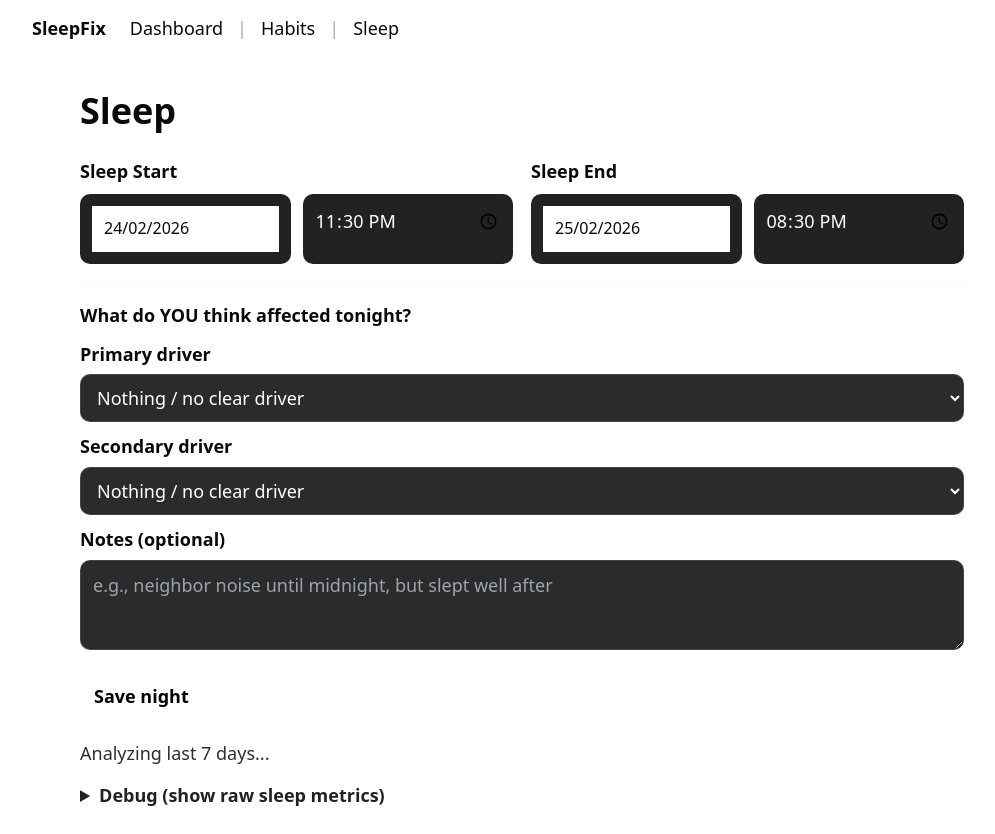
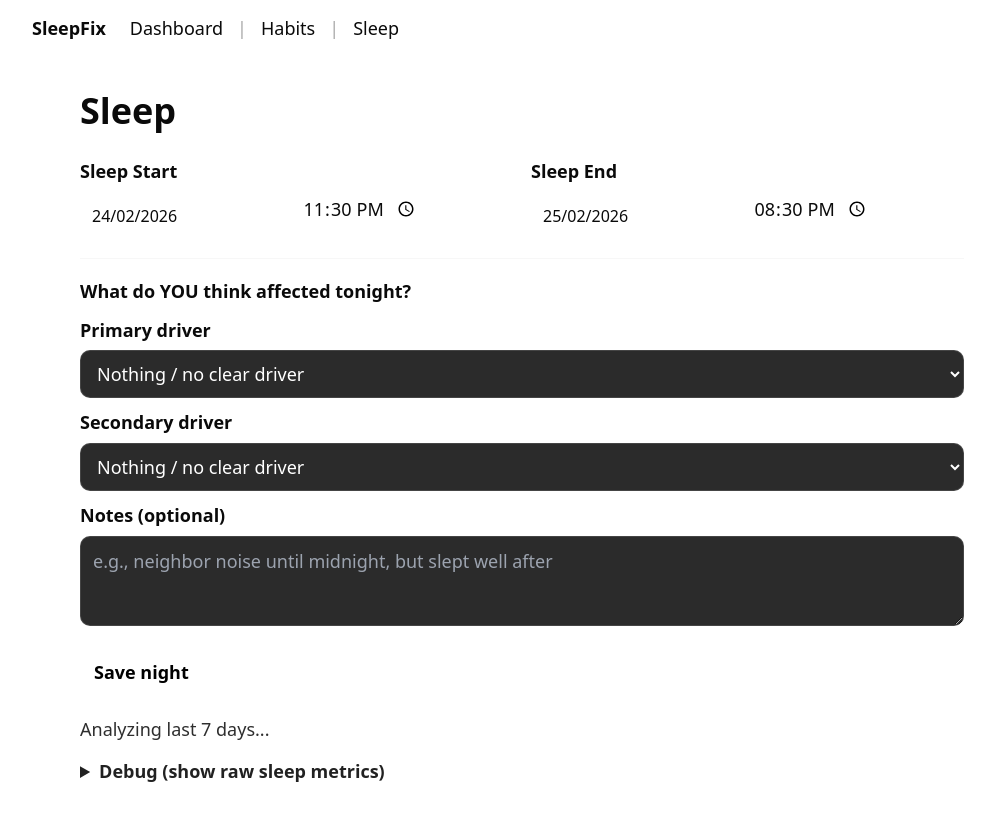
Before and after one commit to jlnalexander5-sudo/sleepfix-app, a Next.js app: page /protected/sleep in a window 1280 px wide. Shown: the whole page, without its empty margins (118-1113 px from the left). After the commit the page ends 810 px from the top, so only its background shows below. Built offline with nearby package versions, Linux system fonts and the light colour scheme; no server answers.

Commit message:
Update page.tsx

```diff
--- a/app/protected/sleep/page.tsx
+++ b/app/protected/sleep/page.tsx
@@ -225,29 +225,17 @@ setRrsmInsight(data?.insights?.[0] ?? null);
           <div style={{ fontWeight: 800, marginBottom: 8 }}>Sleep Start</div>
 
           <div style={{ display: "grid", gridTemplateColumns: "1fr 1fr", gap: 12 }}>
-            <div style={{ background: "#222", borderRadius: 10, padding: 12 }}>
+            <div className="sf-input-box">
               <DatePicker
                 selected={startDateObj}
                 onChange={(d: Date) => setSleepStartDate(toIsoLocalDate(d))}
                 dateFormat="dd/MM/yyyy"
-                className="w-full"
+                className="sf-datetime-input"
               />
             </div>
 
-            <div style={{ background: "#222", borderRadius: 10, padding: 12 }}>
-              <input
-                type="time"
-                value={sleepStartTime}
-                onChange={(e) => setSleepStartTime(e.target.value)}
-                style={{
-                  width: "100%",
-                  background: "transparent",
-                  border: "none",
-                  color: "white",
-                  fontSize: 18,
-                  outline: "none",
-                }}
-              />
+            <div className="sf-input-box">
+              <input type="time" value={sleepStartTime} onChange={(e) => setSleepStartTime(e.target.value)} className="sf-datetime-input" />
             </div>
           </div>
         </div>
@@ -256,29 +244,17 @@ setRrsmInsight(data?.insights?.[0] ?? null);
           <div style={{ fontWeight: 800, marginBottom: 8 }}>Sleep End</div>
 
           <div style={{ display: "grid", gridTemplateColumns: "1fr 1fr", gap: 12 }}>
-            <div style={{ background: "#222", borderRadius: 10, padding: 12 }}>
+            <div className="sf-input-box">
               <DatePicker
                 selected={endDateObj}
                 onChange={(d: Date) => setSleepEndDate(toIsoLocalDate(d))}
                 dateFormat="dd/MM/yyyy"
-                className="w-full"
+                className="sf-datetime-input"
               />
             </div>
 
-            <div style={{ background: "#222", borderRadius: 10, padding: 12 }}>
-              <input
-                type="time"
-                value={sleepEndTime}
-                onChange={(e) => setSleepEndTime(e.target.value)}
-                style={{
-                  width: "100%",
-                  background: "transparent",
-                  border: "none",
-                  color: "white",
-                  fontSize: 18,
-                  outline: "none",
-                }}
-              />
+            <div className="sf-input-box">
+              <input type="time" value={sleepEndTime} onChange={(e) => setSleepEndTime(e.target.value)} className="sf-datetime-input" />
             </div>
           </div>
         </div>
@@ -313,6 +289,19 @@ setRrsmInsight(data?.insights?.[0] ?? null);
             <option>Too much screen time</option>
             <option>Exercise timing</option>
             <option>Temperature / environment</option>
+            <option>Noise</option>
+            <option>Light / bright room</option>
+            <option>Irregular schedule</option>
+            <option>Late work / mental stimulation</option>
+            <option>Daytime nap too late</option>
+            <option>Pain / discomfort</option>
+            <option>Illness / congestion</option>
+            <option>Medication / supplement</option>
+            <option>Nicotine</option>
+            <option>Travel / jet lag</option>
+            <option>Partner disturbance</option>
+            <option>Nightmares / vivid dreams</option>
+            <option>Other (use Notes)</option>
           </select>
         </div>
 
@@ -338,6 +327,19 @@ setRrsmInsight(data?.insights?.[0] ?? null);
             <option>Too much screen time</option>
             <option>Exercise timing</option>
             <option>Temperature / environment</option>
+            <option>Noise</option>
+            <option>Light / bright room</option>
+            <option>Irregular schedule</option>
+            <option>Late work / mental stimulation</option>
+            <option>Daytime nap too late</option>
+            <option>Pain / discomfort</option>
+            <option>Illness / congestion</option>
+            <option>Medication / supplement</option>
+            <option>Nicotine</option>
+            <option>Travel / jet lag</option>
+            <option>Partner disturbance</option>
+            <option>Nightmares / vivid dreams</option>
+            <option>Other (use Notes)</option>
           </select>
         </div>
 
```
